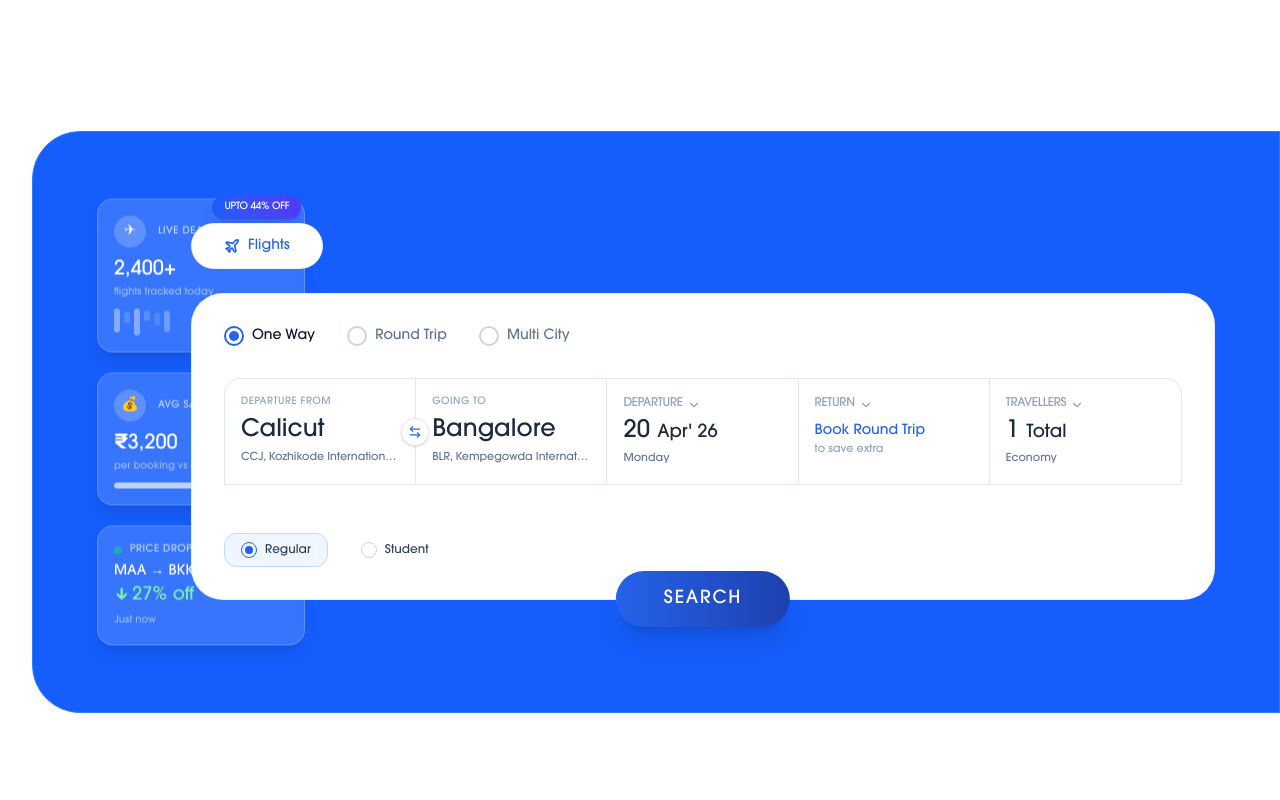
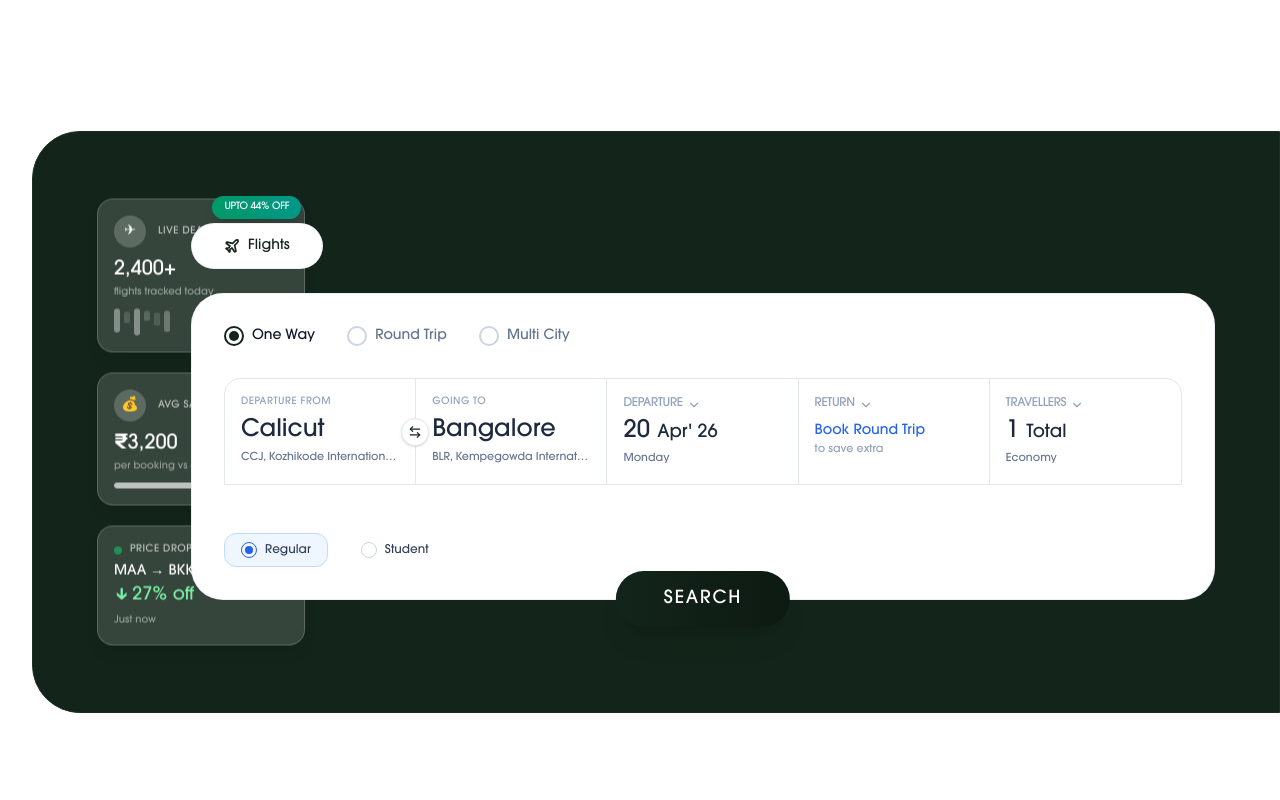
Before and after one commit to niiidhan/flight-point-new, a React (Vite) app: page / in a window 1280 px wide. Shown: the part 780-1580 px from the top of the page. Built offline with nearby package versions, Linux system fonts and the light colour scheme.

Commit message:
color-change

```diff
--- a/src/components/Search.jsx
+++ b/src/components/Search.jsx
@@ -186,7 +186,7 @@ const Search = ({ isSearchStarted }) => {
   return (
     <section id="search" ref={sectionRef} className="min-h-[calc(100vh-72px)] w-full flex items-center justify-center transition-colors duration-300 bg-white relative z-50">
       <div className="w-full pl-8 min-h-[calc(100vh-72px)] flex items-center">
-        <div className="search-container w-full relative p-16 pb-28 rounded-l-[3rem] border bg-blue-600 border-blue-500 opacity-0">
+        <div className="search-container w-full relative p-16 pb-28 rounded-l-[3rem] border bg-[#13251a] border-[#1a2e21] opacity-0">
           {/* Animated Left Panel */}
           <div className="absolute left-16 top-1/2 -translate-y-1/2 flex flex-col gap-5 w-52 z-10">
             {/* Stat Card 1 */}
@@ -241,10 +241,10 @@ const Search = ({ isSearchStarted }) => {
             {/* Main Tabs Row - Flights Only */}
             <div className="search-reveal-item w-full flex items-center justify-start gap-3 mb-6 relative z-20 opacity-0">
               <div className="flex flex-col items-center">
-                <span className="text-[10px] font-bold bg-gradient-to-r from-blue-600 to-indigo-600 text-white px-3 py-1 rounded-full mb-1 shadow-lg uppercase tracking-tight">
+                <span className="text-[10px] font-bold bg-gradient-to-r from-emerald-600 to-teal-600 text-white px-3 py-1 rounded-full mb-1 shadow-lg uppercase tracking-tight">
                   Upto 44% Off
                 </span>
-                <button className="flex items-center gap-2 px-8 py-3 rounded-full border border-slate-200/60 transition-all duration-300 font-black text-sm bg-white text-[#2563EB]">
+                <button className="flex items-center gap-2 px-8 py-3 rounded-full border border-slate-200/60 transition-all duration-300 font-black text-sm bg-white text-[#13251a]">
                   <Plane size={16} strokeWidth={2.5} />
                   Flights
                 </button>
@@ -257,8 +257,8 @@ const Search = ({ isSearchStarted }) => {
               <div className="flex items-center gap-8 mb-8">
                 {['One Way', 'Round Trip', 'Multi City'].map((type) => (
                   <label key={type} className="flex items-center gap-2 cursor-pointer group">
-                    <div className={`w-5 h-5 rounded-full border-2 flex items-center justify-center transition-all ${tripType === type ? 'border-[#2563EB]' : 'border-slate-300'}`}>
-                      {tripType === type && <div className="w-2.5 h-2.5 rounded-full bg-[#2563EB]" />}
+                    <div className={`w-5 h-5 rounded-full border-2 flex items-center justify-center transition-all ${tripType === type ? 'border-[#13251a]' : 'border-slate-300'}`}>
+                      {tripType === type && <div className="w-2.5 h-2.5 rounded-full bg-[#13251a]" />}
                     </div>
                     <input type="radio" className="hidden" checked={tripType === type} onChange={() => setTripType(type)} />
                     <span className={`text-sm font-bold ${tripType === type ? 'text-slate-900' : 'text-slate-500'}`}>{type}</span>
@@ -273,7 +273,7 @@ const Search = ({ isSearchStarted }) => {
                   <p className="text-[10px] font-bold text-slate-400 uppercase tracking-wider mb-1">Departure From</p>
                   <h3 className="text-2xl font-black text-slate-800">{fromLocation.city}</h3>
                   <p className="text-[11px] text-slate-500 truncate mt-1">{fromLocation.code}, {fromLocation.airport}</p>
-                  <button onClick={(e) => { e.stopPropagation(); handleSwap(); }} className="absolute right-[-14px] top-1/2 -translate-y-1/2 z-20 p-1.5 rounded-full shadow-sm hidden md:flex items-center justify-center transition-all bg-white border border-slate-200 text-[#2563EB]">
+                  <button onClick={(e) => { e.stopPropagation(); handleSwap(); }} className="absolute right-[-14px] top-1/2 -translate-y-1/2 z-20 p-1.5 rounded-full shadow-sm hidden md:flex items-center justify-center transition-all bg-white border border-slate-200 text-[#13251a]">
                     <ArrowLeftRight size={14} />
                   </button>
                   {showFromDropdown && (
@@ -418,7 +418,7 @@ const Search = ({ isSearchStarted }) => {
 
               {/* Search Button - Positioned on card edge */}
               <div className="absolute left-1/2 -bottom-7 -translate-x-1/2 z-30">
-                <button className="bg-gradient-to-r from-[#2563EB] to-[#1E40AF] text-white px-12 py-3.5 rounded-full text-lg font-black transition-all hover:scale-105 active:scale-95 shadow-xl uppercase tracking-widest">
+                <button className="bg-gradient-to-r from-[#13251a] to-[#0d1a12] text-white px-12 py-3.5 rounded-full text-lg font-black transition-all hover:scale-105 active:scale-95 shadow-xl uppercase tracking-widest">
                   Search
                 </button>
               </div>
```
